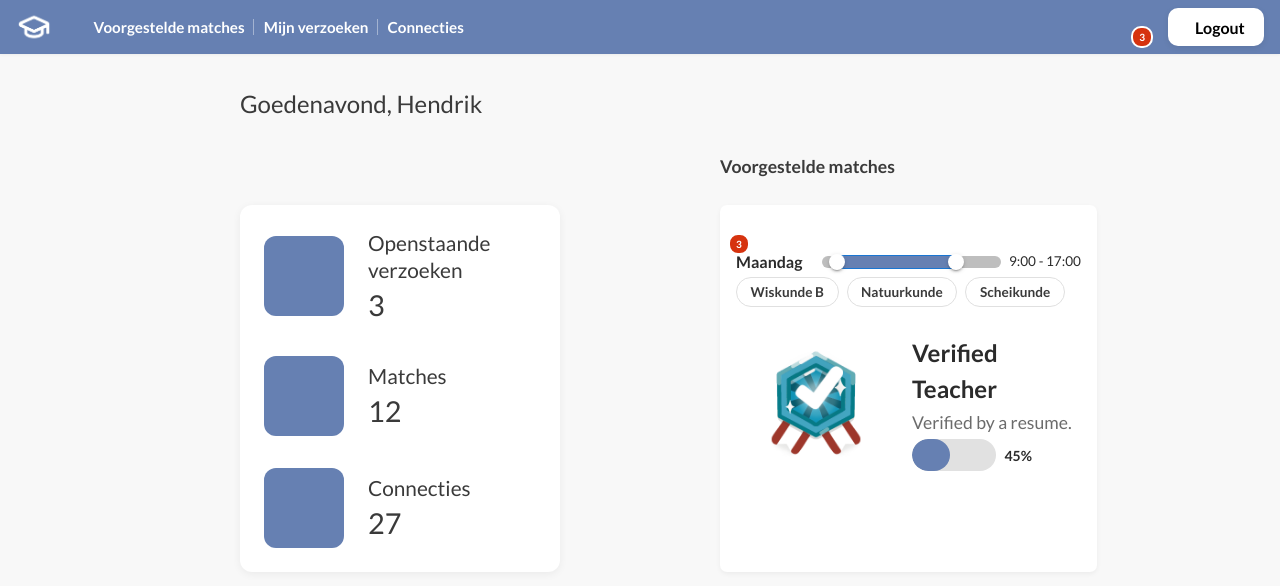
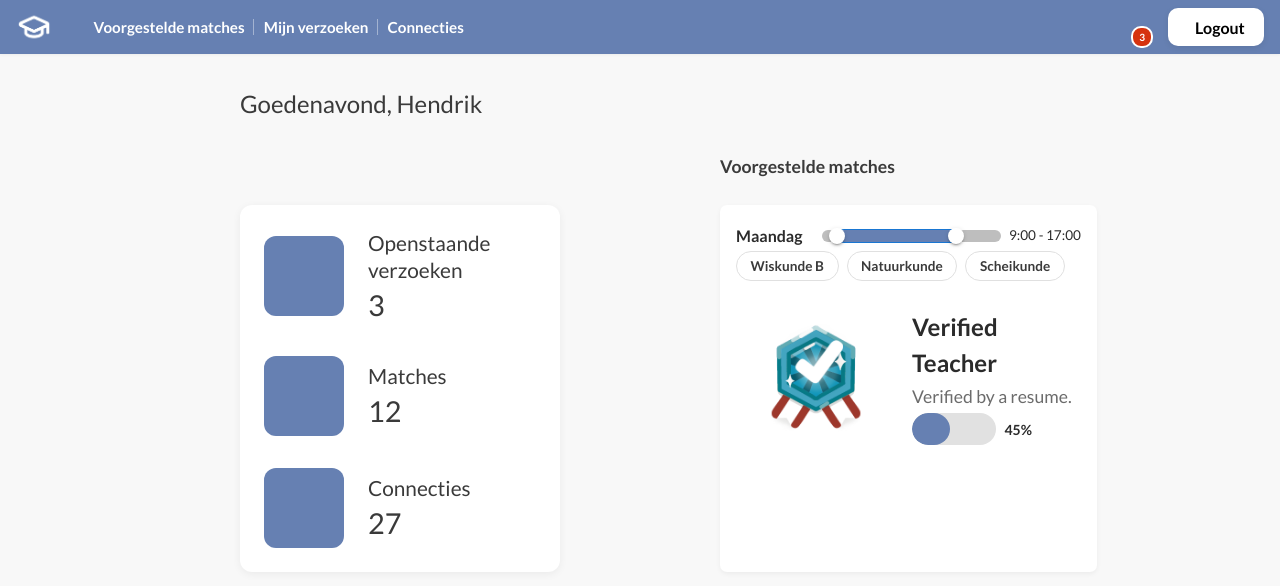
Before and after one commit to al3ksandrs/wailsalutem-digital-learning, a React app in the folder client/: page /student in a window 1280 px wide. Shown: the top 586 px of the page. Built offline with nearby package versions, Linux system fonts and the light colour scheme; some icons are missing; the HTML template or start-up script is replaced by a standard one.

Commit message:
Update student main page to have functioning header

```diff
--- a/client/src/pages/StudentMainPage.tsx
+++ b/client/src/pages/StudentMainPage.tsx
@@ -1,7 +1,6 @@
 import React, { useState } from 'react';
 import Header from '../components/Header';
 import ScreenLayout from '../components/ScreenLayout';
-import Notifications from '../components/notifications/NotificationParent';
 import MainInfoPanel from '../components/MainInfoPanel';
 import AvailabilitySlider from '../components/AvailabilitySlider';
 import Modal from '../components/Modal';
@@ -33,7 +32,6 @@ const StudentMainPage: React.FC = () => {
                 }
                 rightContent={
                     <div className="student-page-placeholder">
-                        <Notifications />
                         <div>
                             <AvailabilitySlider
                                 day="Maandag"
```
